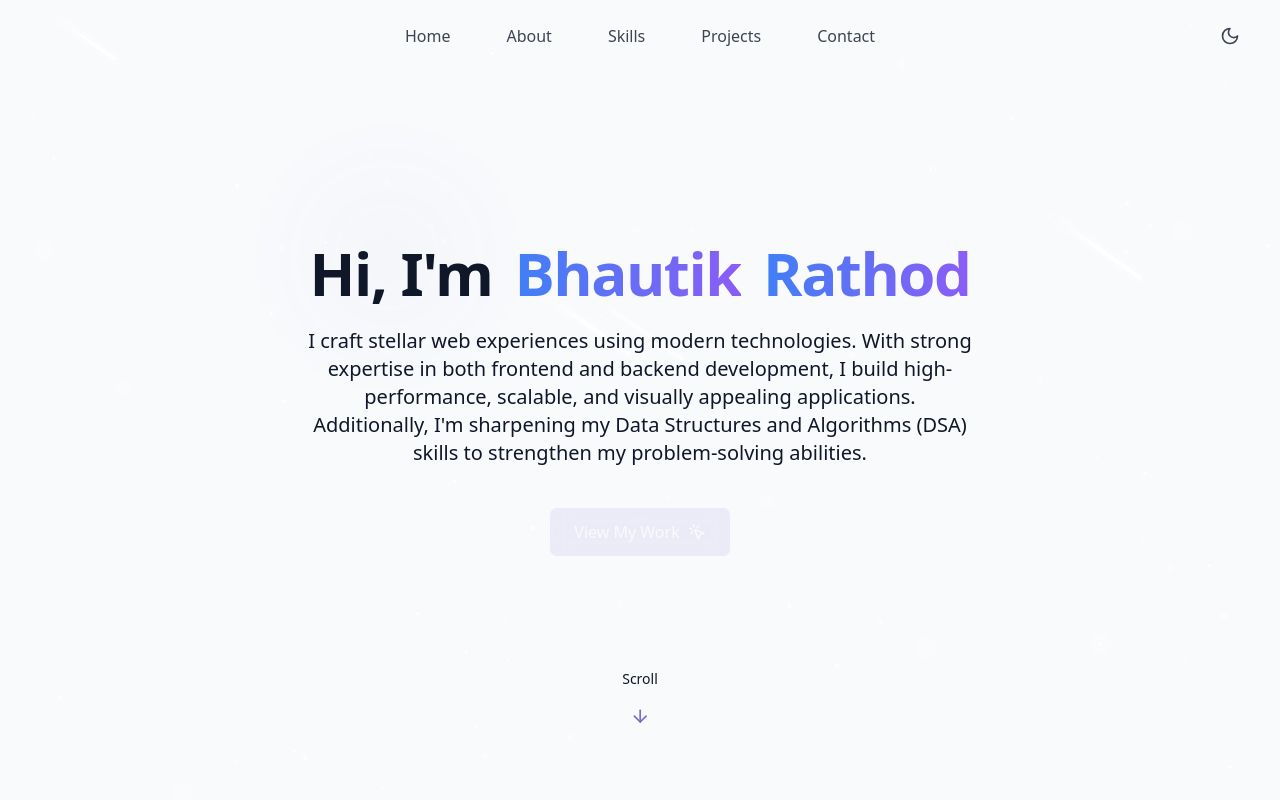
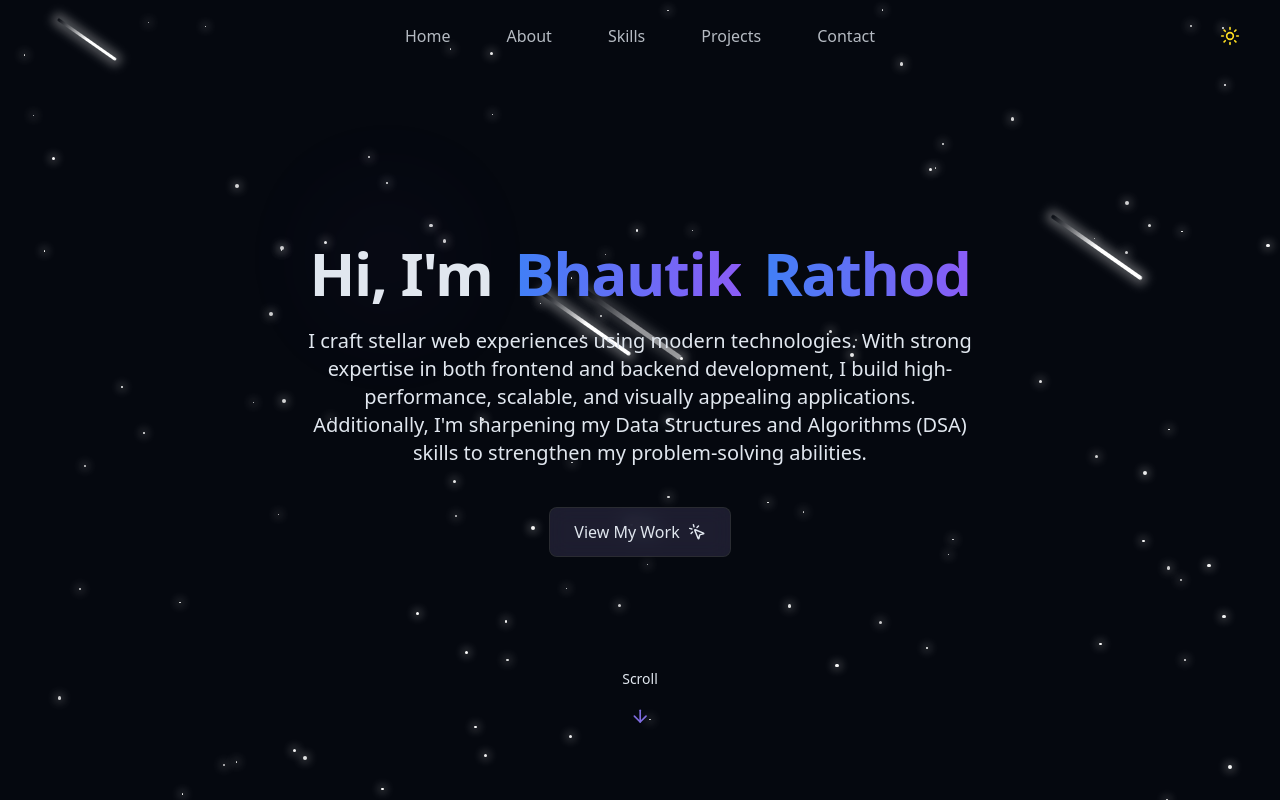
Before and after one commit to bhautikrathod9/myDemoPortfolio, a React (Vite) app: page / in a window 1280 px wide. Shown: the top 800 px of the page. Built offline with nearby package versions, Linux system fonts and the light colour scheme.

Commit message:
fix dark theme

```diff
--- a/src/components/ThemeToggle.jsx
+++ b/src/components/ThemeToggle.jsx
@@ -3,16 +3,21 @@ import { useEffect, useState } from "react";
 import { cn } from "@/lib/utils";
 
 export const ThemeToggle = ({ className }) => {
-  const [isDarkMode, setIsDarkMode] = useState(true);
+  const [isDarkMode, setIsDarkMode] = useState(true); // default to dark
 
   useEffect(() => {
     const storedTheme = localStorage.getItem("theme");
-    if (storedTheme === "dark") {
+
+    if (storedTheme === "light") {
+      setIsDarkMode(false);
+      document.documentElement.classList.remove("dark");
+    } else {
+      // Default or explicitly "dark"
       setIsDarkMode(true);
       document.documentElement.classList.add("dark");
-    } else {
-      setIsDarkMode(false);
-      document.documentElement.classList.remove("dark");
+      if (!storedTheme) {
+        localStorage.setItem("theme", "dark"); // store default
+      }
     }
   }, []);
 
```
